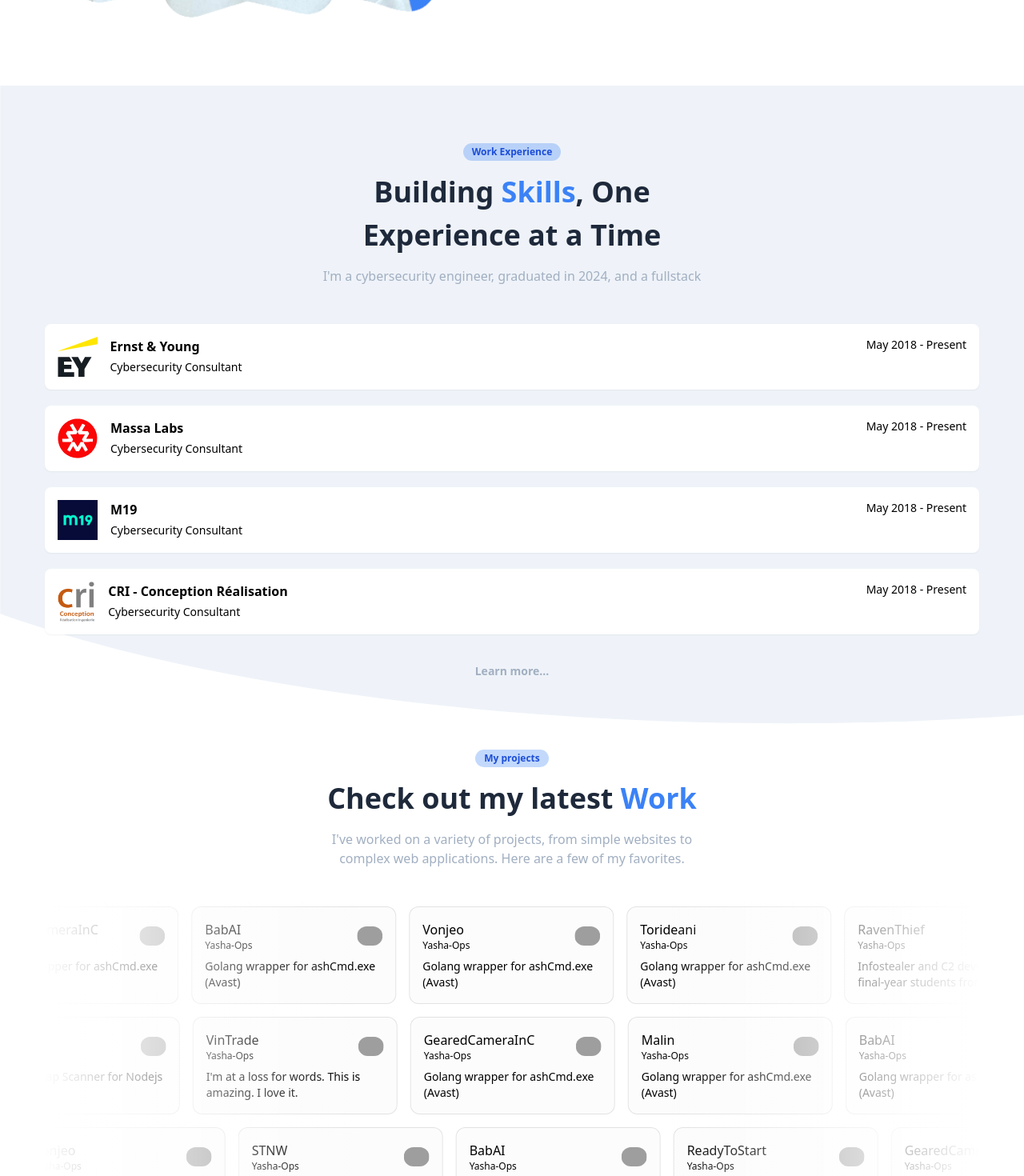
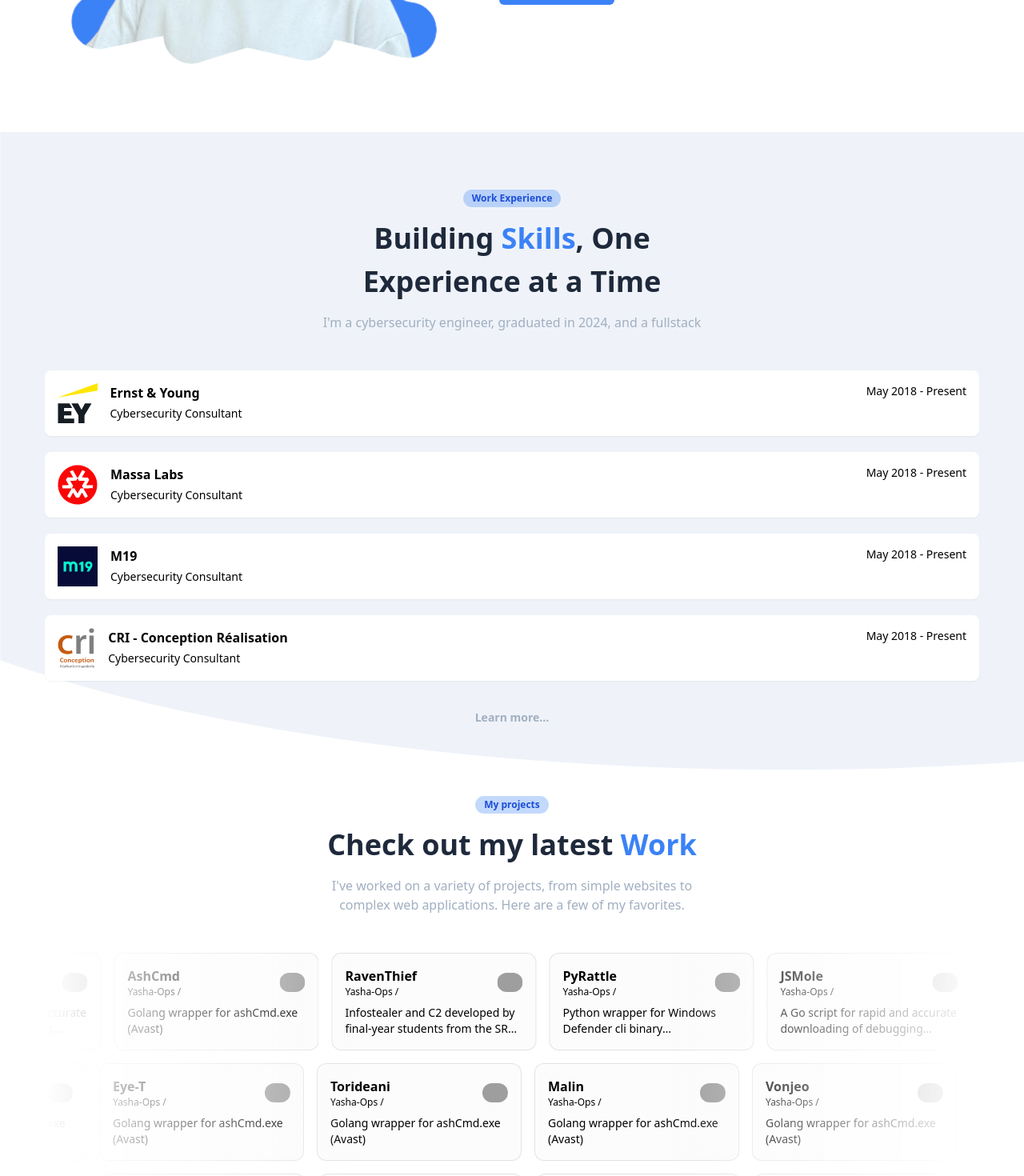
Before and after one commit to Yasha-ops/portfolio, a React (Vite) app: page / in a window 1280 px wide. Shown: the part 1330-2800 px from the top of the page at 80% size. Built offline with nearby package versions, Linux system fonts and the light colour scheme; grey boxes are pictures that could not be loaded.

Commit message:
Add effect

```diff
--- a/package.json
+++ b/package.json
@@ -17,7 +17,7 @@
     "@tailwindcss/line-clamp": "^0.4.4",
     "class-variance-authority": "^0.7.1",
     "clsx": "^2.1.1",
-    "framer-motion": "^11.13.1",
+    "framer-motion": "^11.15.0",
     "lucide-react": "^0.468.0",
     "next-themes": "^0.4.4",
     "react": "^18.3.1",
--- /dev/null
+++ b/src/components/ui/blur-fade.tsx
@@ -0,0 +1,78 @@
+"use client";
+
+import { useRef } from "react";
+import {
+  AnimatePresence,
+  motion,
+  useInView,
+  UseInViewOptions,
+  Variants,
+} from "framer-motion";
+
+type MarginType = UseInViewOptions["margin"];
+
+interface BlurFadeProps {
+  children: React.ReactNode;
+  className?: string;
+  variant?: {
+    hidden: { y: number };
+    visible: { y: number };
+  };
+  duration?: number;
+  delay?: number;
+  offset?: number;
+  direction?: "up" | "down" | "left" | "right";
+  inView?: boolean;
+  inViewMargin?: MarginType;
+  blur?: string;
+}
+
+export default function BlurFade({
+  children,
+  className,
+  variant,
+  duration = 0.4,
+  delay = 0,
+  offset = 6,
+  direction = "down",
+  inView = false,
+  inViewMargin = "-50px",
+  blur = "6px",
+}: BlurFadeProps) {
+  const ref = useRef(null);
+  const inViewResult = useInView(ref, { once: true, margin: inViewMargin });
+  const isInView = !inView || inViewResult;
+  const defaultVariants: Variants = {
+    hidden: {
+      [direction === "left" || direction === "right" ? "x" : "y"]:
+        direction === "right" || direction === "down" ? -offset : offset,
+      opacity: 0,
+      filter: `blur(${blur})`,
+    },
+    visible: {
+      [direction === "left" || direction === "right" ? "x" : "y"]: 0,
+      opacity: 1,
+      filter: `blur(0px)`,
+    },
+  };
+  const combinedVariants = variant || defaultVariants;
+  return (
+    <AnimatePresence>
+      <motion.div
+        ref={ref}
+        initial="hidden"
+        animate={isInView ? "visible" : "hidden"}
+        exit="hidden"
+        variants={combinedVariants}
+        transition={{
+          delay: 0.04 + delay,
+          duration,
+          ease: "easeOut",
+        }}
+        className={className}
+      >
+        {children}
+      </motion.div>
+    </AnimatePresence>
+  );
+}
--- a/src/components/ui/navbar.tsx
+++ b/src/components/ui/navbar.tsx
@@ -190,7 +190,7 @@
             </DrawerDescription>
           </DrawerHeader>
 
-          <div className="flex flex-col justify-center px-10 text-md">
+          <div className="flex flex-col justify-center px-10 text-md mb-[50px]">
             <span>Cybersecurity</span>
             <span>Projects</span>
             <span>Blog</span>
--- a/src/pages/Home/HomeAbout.tsx
+++ b/src/pages/Home/HomeAbout.tsx
@@ -2,10 +2,12 @@
 import Picture from "@/assets/yassine3.png";
 import { Download } from "lucide-react";
 import { Button } from "@/components/ui/button";
+import BlurFade from "@/components/ui/blur-fade";
 
 const HomeAbout: React.FC<{}> = () => {
   return (
     <div className="container flex flex-col justify-center items-center mx-auto mt-8 md:mb-[80px] mb-[110px]">
+      <BlurFade delay={0.25} inView>
         <div className="flex flex-col justify-center max-w-[500px] mb-12">
           <div className="flex justify-center mb-3">
             <Badge>About</Badge>
@@ -19,10 +21,14 @@
             I'm a cybersecurity engineer, graduated in 2024, and a fullstack
           </h2>
         </div>
+      </BlurFade>
+      <div className="flex flex-col gap-10 justify-between items-center w-full md:gap-4 md:flex-row">
 
-      <div className="flex flex-col gap-10 justify-between items-center w-full md:gap-4 md:flex-row">
+      <BlurFade delay={0.25} inView direction="left">
         <img src={Picture} className="w-[340px] md:w-[420px] lg:w-[500px]" />
+      </BlurFade>
 
+      <BlurFade delay={0.25} inView direction="right">
         <div className="flex flex-col max-w-[600px] text-justify md:text-left">
           <span className="text-lg">
             I'm a{" "}
@@ -49,7 +55,9 @@
             </Button>
           </div>
         </div>
+      </BlurFade>
       </div>
+
     </div>
   );
 };
--- a/src/pages/Home/HomeExperience/ExperienceLineDescription.tsx
+++ b/src/pages/Home/HomeExperience/ExperienceLineDescription.tsx
@@ -6,7 +6,7 @@
 
 const LineDescription: React.FC<LineDescriptionProps> = ({ xps }) => {
   return (
-    <div className="flex-col mt-8 mb-3 text-sm md:mt-2">
+    <div className="flex-col mt-8 mb-3 text-sm md:mt-2 transition-transform duration-200">
       {xps.map((elt, idx) => {
         return (
           <div className="flex gap-2 w-full" key={idx}>
--- a/src/pages/Home/HomeExperience/index.tsx
+++ b/src/pages/Home/HomeExperience/index.tsx
@@ -4,6 +4,7 @@
 import MassaIcon from "@/assets/corporate/massa.svg";
 import M19Icon from "@/assets/corporate/m19.jpg";
 import CRIIcon from "@/assets/corporate/cri.png";
+import BlurFade from "@/components/ui/blur-fade";
 
 const HomeExperience = () => {
   return (
@@ -31,6 +32,7 @@
         </div>
 
         <div className="flex flex-col gap-5 w-full">
+          <BlurFade delay={0.25} inView direction="right">
             <ExperienceLine
               corporateName="Ernst & Young"
               duration="May 2018 - Present"
@@ -42,7 +44,9 @@
               ]}
               icon={EYIcon}
             />
+          </BlurFade>
 
+          <BlurFade delay={0.25 * 1.5} inView direction="right">
             <ExperienceLine
               corporateName="Massa Labs"
               duration="May 2018 - Present"
@@ -54,6 +58,9 @@
               ]}
               icon={MassaIcon}
             />
+          </BlurFade>
+
+          <BlurFade delay={0.25 * 2} inView direction="right">
             <ExperienceLine
               corporateName="M19"
               duration="May 2018 - Present"
@@ -65,7 +72,9 @@
               ]}
               icon={M19Icon}
             />
+          </BlurFade>
 
+          <BlurFade delay={0.25 * 2.5} inView direction="right">
             <ExperienceLine
               corporateName="CRI - Conception Réalisation"
               duration="May 2018 - Present"
@@ -77,6 +86,7 @@
               ]}
               icon={CRIIcon}
             />
+          </BlurFade>
 
           <span className="mt-4 text-sm font-bold text-center cursor-pointer hover:text-primary text-secondary">
             Learn more...
--- a/src/pages/Home/HomeHackathons/index.tsx
+++ b/src/pages/Home/HomeHackathons/index.tsx
@@ -6,6 +6,7 @@
 import ImgKryLegal from "@/assets/hackathons/krylegal.png";
 import ImgIgem from "@/assets/hackathons/cleanHeat.png";
 import ImgVintrade from "@/assets/hackathons/vintrade.png";
+import BlurFade from "@/components/ui/blur-fade";
 
 const HomeHackathons: React.FC<{}> = () => {
   return (
@@ -27,6 +28,7 @@
       </div>
 
       <div className="grid grid-cols-1 gap-5 mb-8 w-full md:grid-cols-3 md:gap-5">
+        <BlurFade delay={0.25} inView direction="right">
           <HackathonCard
             imgSrc={ImgR2Start}
             imgClass="bg-white"
@@ -35,6 +37,9 @@
             projectDuration="3 days"
             stack={["NodeJs", "ReactJS", "MySQL"]}
           />
+        </BlurFade>
+
+        <BlurFade delay={0.25 * 1.5} inView direction="right">
           <HackathonCard
             imgSrc={ImgGummu}
             imgClass="bg-primary/10"
@@ -43,6 +48,9 @@
             projectDuration="3 days"
             stack={["NodeJs", "ReactJs", "React Native", "Typescript"]}
           />
+        </BlurFade>
+
+        <BlurFade delay={0.25 * 2} inView direction="right">
           <HackathonCard
             imgSrc={ImgVintrade}
             projectTitle="VinTrade"
@@ -50,7 +58,9 @@
             projectDuration="3 days"
             stack={["NestJs", "ReactJs", "MongoDB"]}
           />
+        </BlurFade>
 
+        <BlurFade delay={0.25 * 2.5} inView direction="right">
           <HackathonCard
             imgSrc={ImgKryLegal}
             imgClass="bg-black"
@@ -60,6 +70,8 @@
             projectDuration="1 week"
             stack={["Rust", "ReactJS", "NodeJs"]}
           />
+        </BlurFade>
+        <BlurFade delay={0.25 * 3} inView direction="right">
           <HackathonCard
             imgSrc={ImgIgem}
             imgClass="bg-white"
@@ -69,6 +81,8 @@
             projectDuration="1 year"
             stack={["ReactJs", "Python", "NodeJs"]}
           />
+        </BlurFade>
+        <BlurFade delay={0.25 * 3.5} inView direction="right">
           <HackathonCard
             className="hidden md:block"
             imgSrc={ImgLightCom}
@@ -78,6 +92,7 @@
             projectDuration="3 days"
             stack={["Python", "OpenCV", "C++"]}
           />
+        </BlurFade>
       </div>
     </div>
   );
--- a/src/pages/Home/HomeHero.tsx
+++ b/src/pages/Home/HomeHero.tsx
@@ -1,33 +1,38 @@
 import { Button } from "@/components/ui/button";
 import { HomeCircles, MobileHomeCircles } from "./HomeCircles";
+import BlurFade from "@/components/ui/blur-fade";
 
 const HomeHero: React.FC<{}> = () => {
   return (
-    <div className="container flex flex-col justify-center mx-auto min-h-[600px] lg:justify-between lg:mt-8 lg:flex-row md:h-auto">
+    <div className="container flex flex-col justify-center mx-auto min-h-[600px] lg:justify-between lg:mt-[90px] lg:flex-row md:h-auto">
       <div className="flex flex-col my-auto w-full text-center lg:w-2/5 lg:text-left mt-[100px] md:mt-[80px] md:items-center lg:items-start">
+        <BlurFade delay={0.25} inView direction="left">
           <h1 className="text-[35px]  md:text-[40px] lg:text-[48px] font-bold mb-4 text-darkGray">
             Hi, I'm <span className="text-primary">Yassine</span>
           </h1>
+        </BlurFade>
+        <BlurFade delay={0.25 * 2} inView>
           <h2 className="mb-4 text-lg text-darkGray text-[16px] lg:text-[18px] md:max-w-[500px] lg:max-w-[1000px]">
             <span className="font-bold text-primary">Software Engineer</span>{" "}
             turned Entrepreneur. I love building things and helping people grow
             their business
           </h2>
-
           <h2 className="mb-6 text-darkGray text-[18px] hidden md:block">
             Looking for a cybersecurity expert ?{" "}
             <span className="font-bold transition duration-200 text-primary hover:text-primary-red hover:cursor-pointer">
               Click here !
             </span>
           </h2>
-
           <div className="flex flex-col gap-3 md:flex-row md:mx-auto lg:mx-0">
             <Button variant={"outline"}>Discover my projects</Button>
             <Button>Contact Me</Button>
           </div>
+        </BlurFade>
       </div>
 
+      <BlurFade delay={0.25} inView direction="right">
         <HomeCircles />
+      </BlurFade>
     </div>
   );
 };
--- a/src/pages/Home/HomeProjects/GithubCard.tsx
+++ b/src/pages/Home/HomeProjects/GithubCard.tsx
@@ -17,8 +17,10 @@
     >
       <div className="flex flex-row justify-between gap-2 items-center">
         <div className="flex flex-col">
-          <span className="text-md font-medium dark:text-white">{name}</span>
-          <p className="text-xs font-medium dark:text-white/40">{username}</p>
+          <span className="text-md font-medium dark:text-white font-semibold">
+            {name}
+          </span>
+          <p className="text-xs font-medium dark:text-white/40">{username} /</p>
         </div>
 
         <img className="rounded-full" width="32" height="32" alt="" src={img} />
--- a/src/pages/Home/HomeProjects/index.tsx
+++ b/src/pages/Home/HomeProjects/index.tsx
@@ -3,15 +3,12 @@
 import GithubCard from "./GithubCard";
 import Data from "./projects.json";
 
-const firstRow = Data.reviews
-  .sort(() => Math.random() - 0.5)
-  .slice(0, Data.reviews.length / 2);
-const secondRow = Data.reviews
-  .sort(() => Math.random() - 0.5)
-  .slice(Data.reviews.length / 2);
-const thirdRow = Data.reviews
-  .sort(() => Math.random() - 0.5)
-  .slice(Data.reviews.length / 2);
+const firstRow = Data.reviews.slice(0, Data.reviews.length / 3);
+const secondRow = Data.reviews.slice(
+  Math.floor(Data.reviews.length / 3),
+  Math.floor((2 * Data.reviews.length) / 3)
+);
+const thirdRow = Data.reviews.slice(Math.floor((2 * Data.reviews.length) / 3));
 
 const HomeProjects = () => {
   return (
```
Also changed, not shown: 1 other file (tests, documents, lock files or other folders). Lines whose indentation alone changed are shown as unchanged.
